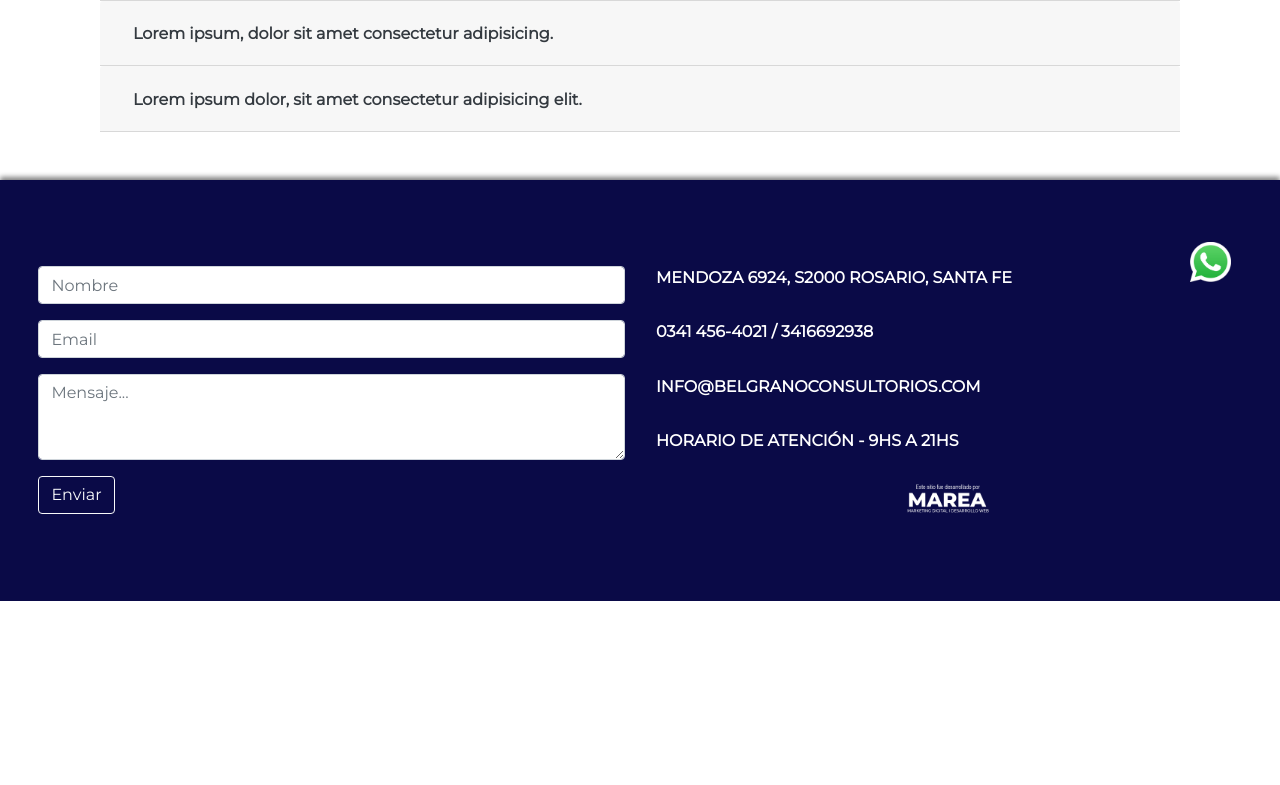
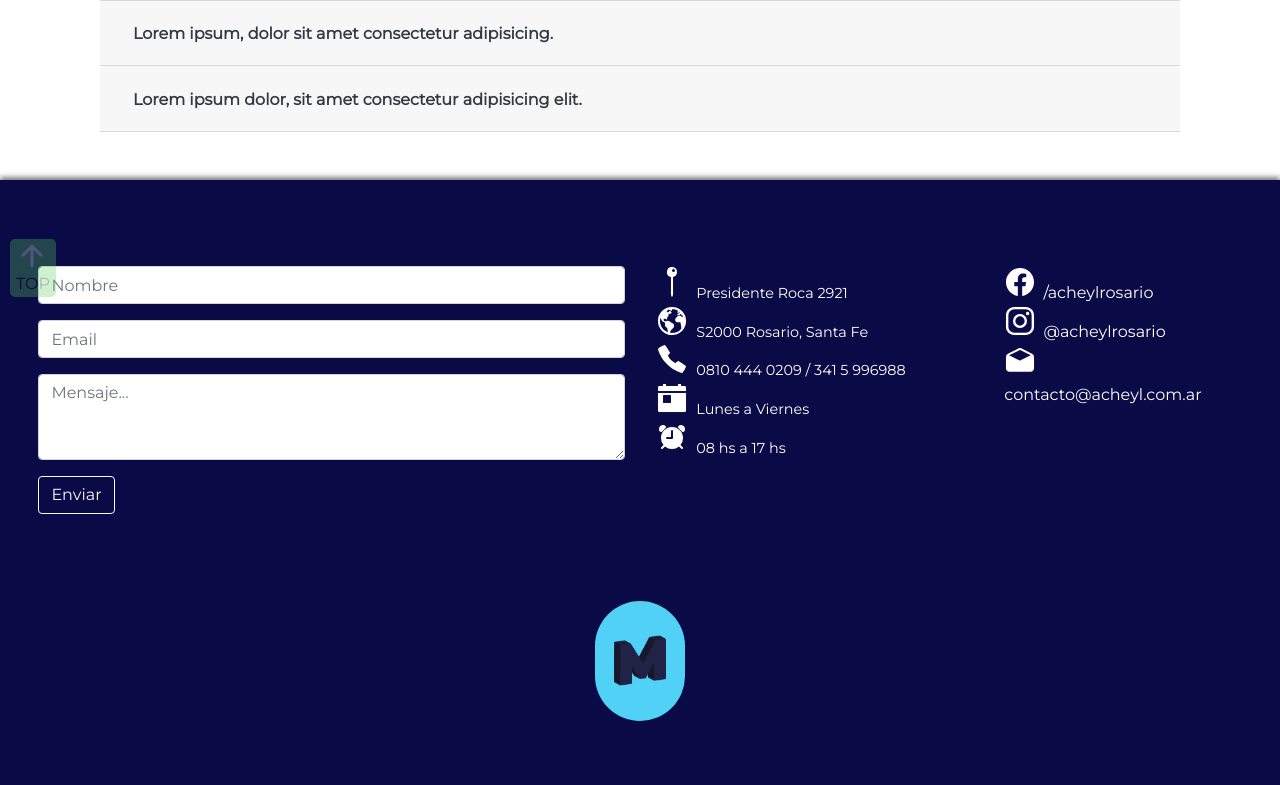
Before and after one commit to mativiscusso/acheyl, a PHP site: page /rutas/faqs.php in a window 1280 px wide. Shown: the part 478-1263 px from the top of the page. Before the commit the page ends 1079 px from the top, so only its background shows below. Run offline with PHP 8.4, Linux system fonts and the light colour scheme; some libraries are stand-ins or nearby versions.

Commit message:
version new

```diff
--- a/css/style.css
+++ b/css/style.css
@@ -17,8 +17,17 @@ a:hover {
 }
 
 /* MENU */
-a.nav-link {
+a.nav-link.menu {
+  color: black;
+  font-weight: bold;
+  transition: all 0.2s ease-in;
+}
+
+a.nav-link.menu:hover {
+  background-color: rgba(0, 0, 0, 0.4);
   color: white;
+  border-top-right-radius: 1em;
+  border-bottom-left-radius: 1em;
 }
 
 .ham {
@@ -1193,36 +1202,89 @@ iframe {
   font-size: 0.9rem;
   text-align: center;
   color: white;
-  text-transform: uppercase;
-  font-weight: bold;
   display: flex;
   flex-direction: column;
-  justify-content: space-between;
+
 }
 
 footer {
   box-shadow: 0px -3px 5px grey;
   background-color: #0a0a47;
+  padding-bottom: 5%;
 }
 
 #contacto {
   padding: 3%;
 }
 
+/***** LOGO MAREA FOOTER MOBILE *****/
+#posicionador {
+  display: flex;
+  justify-content: center;
+}
+
 .marea {
+  position: relative;
   display: flex;
-  margin-left: auto;
-  margin-right: auto;
-  transition: all 300ms;
+  width: 15%;
+  height: 7vh;
+  background-color: #51D1F6;
+  justify-content: center;
+  align-items: center;
+  border-radius: 3em;
+  transition: all 0.3s ease;
+}
+
+#left {
+  border-radius: 3em;
+  position: absolute;
+  text-align: center;
+  width: 75%;
+}
+
+#right {
+  position: absolute;
+  right: 5px;
+  font-family: Arial Bold, sans-serif;
+  font-weight: bold;
+  display: none;
+  flex-direction: column;
+  justify-content: center;
+  width: 55%;
+  color: #202346;
+  transition: all 0.3s;
+  opacity: 0;
+}
+
+.marea:hover>#right {
+  display: flex;
+  flex-direction: column;
+  opacity: 1;
+}
+
+#right span:nth-child(2) {
+  font-size: 0.2em;
+}
+
+#right span:first-child {
+  font-size: 1em;
+}
+
+#right span:last-child {
+  font-size: 0.2em;
 }
 
 .marea:hover {
-  filter: invert(0.8);
-}
-
-#firma {
-  padding-bottom: 3%;
-}
+  width: 35%;
+  height: 7vh;
+}
+
+
+.marea:hover>#left {
+  left: 10px;
+  width: 33%;
+}
+
 
 /*****************************/
 
@@ -1371,6 +1433,47 @@ div.swiper-button-next {
 
 /*****************************/
 
+/***** BOTON TOP ********/
+.scroll {
+  background-color: transparent;
+  display: flex;
+  flex-direction: column;
+  position: fixed;
+  bottom: 25px;
+  left: 10px;
+  opacity: 0.3;
+  background-color: #61D160;
+  border-radius: 5px;
+  border: none;
+  align-items: center;
+  font-size: 1em;
+}
+
+.scroll:hover {
+  opacity: 1;
+}
+
+/*********************************/
+
+/******** REDES *******/
+.redes {
+  list-style: none;
+  display: flex;
+  flex-direction: column;
+  justify-content: space-around;
+  color: white;
+}
+
+.redes a {
+  color: white;
+  text-decoration: none;
+}
+
+ion-icon {
+  margin-right: 3%;
+  color: white;
+}
+
 @media (min-width: 780px) {
 
   /*MENU ESCRITORIO*/
@@ -1430,13 +1533,41 @@ div.swiper-button-next {
   }
 
   #infoFooter {
-    font-size: 1rem;
+    color: white;
+    font-size: 0.9rem;
     text-align: left;
   }
 
+  /**** LOGO MAREA FOOTER DESKTOP *****/
   .marea {
-    width: 15%;
-  }
+    width: 7%;
+    height: 15vh;
+  }
+
+  .marea:hover {
+    width: 20%;
+    height: 15vh;
+  }
+
+
+  .marea:hover>#left {
+    left: 10px;
+    width: 30%;
+  }
+
+  #right span:nth-child(2) {
+    font-size: 0.8em;
+  }
+
+  #right span:first-child {
+    font-size: 2em;
+  }
+
+  #right span:last-child {
+    font-size: 0.8em;
+  }
+
+  /***********************/
 
   #cardAroma {
     height: 50vh;
--- a/rutas/aromatizacion.php
+++ b/rutas/aromatizacion.php
@@ -92,5 +92,4 @@ require_once('header.php');
 
 <?php
 require_once('footer.php');
-require_once('../whatsapp.php');
 ?>
--- a/rutas/contacto.php
+++ b/rutas/contacto.php
@@ -48,5 +48,4 @@ if(isset($_POST["nombre"]) && isset($_POST["email"]) && isset($_POST["mensaje"])
 
 <?php
 require_once('footer.php');
-require_once('../whatsapp.php');
 ?>
--- a/rutas/faqs.php
+++ b/rutas/faqs.php
@@ -93,5 +93,4 @@ require_once('header.php');
 
 <?php
 require_once('footer.php');
-require_once('../whatsapp.php');
 ?>
--- a/rutas/footer.php
+++ b/rutas/footer.php
@@ -1,5 +1,5 @@
 <footer>
-        <div id="contacto" >
+    <div id="contacto">
         <div class="row">
             <div class="col-12 col-md-6">
                 <form class="py-5" method="POST" action="contacto">
@@ -18,19 +18,56 @@
                     <button class="btn btn-outline-light" type="submit">Enviar</button>
                 </form>
             </div>
-                <div id="infoFooter" class="col-12 col-md-6 py-5 px-3">
-                    <span>Mendoza 6924, S2000 Rosario, Santa Fe</span>
-                    <span>0341 456-4021 / 3416692938</span>
-                    <span>info@belgranoconsultorios.com</span>
-                    <span>Horario de Atención - 9hs a 21hs </span>
-                    <a href="http://www.somosmarea.com" target="_blank">
-                        <span><img class="marea" src="../img/marea.png" alt=""></span>
-                    </a>
+            <div id="infoFooter" class="col-12 col-md-3 py-5 px-3">
+                    <span>
+                        <ion-icon size="large" name="pin"></ion-icon>Presidente Roca 2921
+                    </span>
+                    <span>
+                        <ion-icon size="large" name="earth"></ion-icon>S2000 Rosario, Santa Fe
+                    </span>
+                    <span>
+                        <ion-icon size="large" name="call-sharp"></ion-icon>0810 444 0209 / 341 5 996988
+                    </span>
+                    <span>
+                        <ion-icon size="large" name="today-sharp"></ion-icon>Lunes a Viernes
+                    </span>
+                    <span>
+                        <ion-icon size="large" name="alarm"></ion-icon>08 hs a 17 hs
+                    </span>
 
+                </div>
+                <div class="col-12 col-md-3 py-5 px-3">
+                    <ul class="redes">
+                        <li>
+                            <ion-icon size="large" name="logo-facebook"></ion-icon><a
+                                href="https://www.facebook.com/acheylrosario">/acheylrosario</a>
+                        </li>
+                        <li>
+                            <ion-icon size="large" name="logo-instagram"></ion-icon><a
+                                href="https://www.instagram.com/acheylrosario/?hl=es-la">@acheylrosario</a>
+                        </li>
+                        <li>
+                            <ion-icon size="large" name="mail-open"></ion-icon><a href="">contacto@acheyl.com.ar</a>
+                        </li>
+                    </ul>
                 </div>
         </div>
 
     </div>
+    <a id="posicionador" href="https://somosmarea.com">
+        <div class="marea">
+            <img src="img/logoMarea.png" alt="" id="left">
+            <div id="right">
+                <span>MAREA</span>
+                <span>Marketing Digital</span>
+                <span>Desarrollo Web</span>
+            </div>
+        </div>
+    </a>
+    <button title="Back to top" class="scroll">
+        <ion-icon size="large" name="arrow-up-outline"></ion-icon>
+        TOP
+    </button>
 </footer>
 <script src="../js/navbar.js"></script>
 </body>
--- a/rutas/header.php
+++ b/rutas/header.php
@@ -16,6 +16,8 @@
     <link rel="shortcut icon" href="../img/favicon.png" type="image/x-icon">
     <script src="https://unpkg.com/sweetalert/dist/sweetalert.min.js"></script>
     <link rel="stylesheet" href="https://unpkg.com/swiper/css/swiper.min.css">
+    <script src="https://unpkg.com/ionicons@5.0.0/dist/ionicons.js"></script>
+    <script src="https://cdn.jsdelivr.net/gh/cferdinandi/smooth-scroll@15.0.0/dist/smooth-scroll.polyfills.min.js"></script>
     <title>Ache & L</title>
 </head>
 
--- a/rutas/productos.php
+++ b/rutas/productos.php
@@ -69,5 +69,4 @@ require_once('header.php');
 
 <?php
 require_once('footer.php');
-require_once('../whatsapp.php');
 ?>
--- a/whatsapp.php
+++ /dev/null
@@ -1,5 +0,0 @@
-<div id="whatsapp" data-aos="fade-left">
-    <a href="https://api.whatsapp.com/send?phone=5493416387507" target="_blank">
-    <img src="../img/whatsapp-logo-1.png" alt="">
-    </a>
-</div>
```
Also changed, not shown: index.html (+60 -22 lines), js/top.js (added, +20 -0 lines), img/logoMarea.png (added), img/whatsapp.png (renamed from img/whatsapp-logo-1.png). Lines whose indentation alone changed are shown as unchanged.
